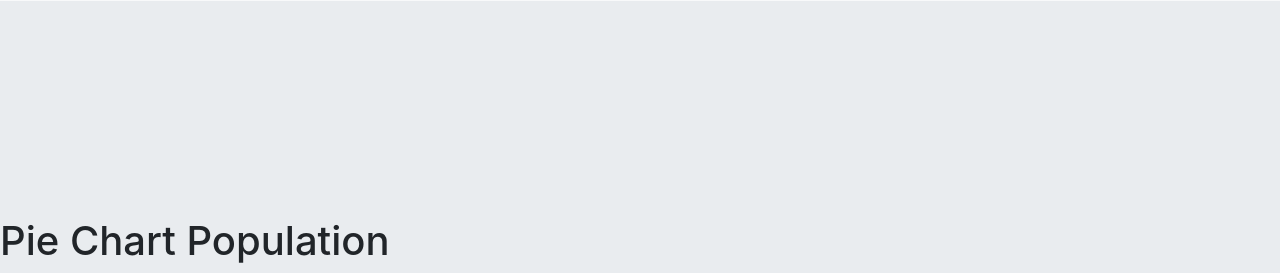
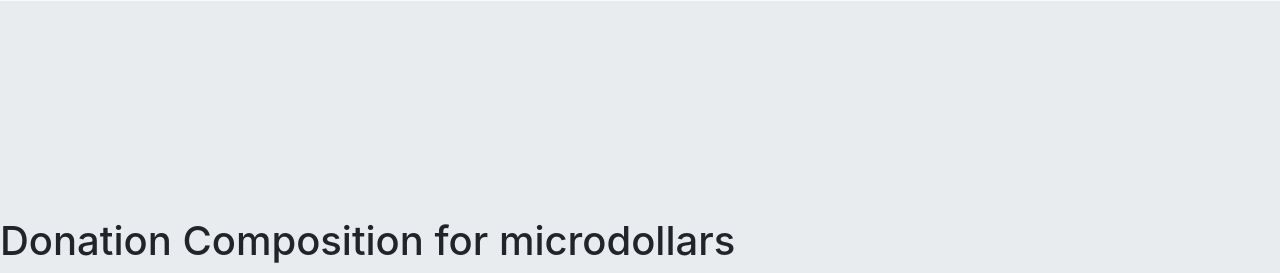
Before and after one commit to vg5ak/projectMicrotransaction, a Django app: page /lookup in a window 1280 px wide. Shown: the part 321-594 px from the top of the page. Run offline with Django 3.2, Linux system fonts and the light colour scheme; a user stored in the database is signed in; some libraries are stand-ins or nearby versions.

Commit message:
Fix the header

```diff
--- a/microdollars/templates/microdollars/lookup.html
+++ b/microdollars/templates/microdollars/lookup.html
@@ -95,7 +95,7 @@
   </div>
 
 {% block content %}
-<h1>Pie Chart Population</h1>
+<h1>Donation Composition for {{ user.username }}</h1>
  <div id="container" style="width: 75%;">
     <canvas id="pie-chart"></canvas>
   </div>
```
